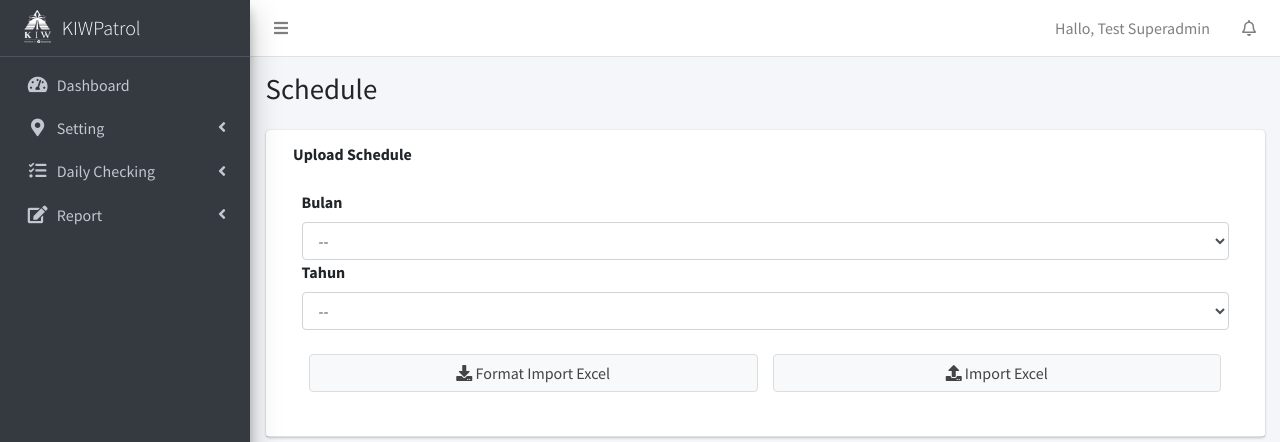
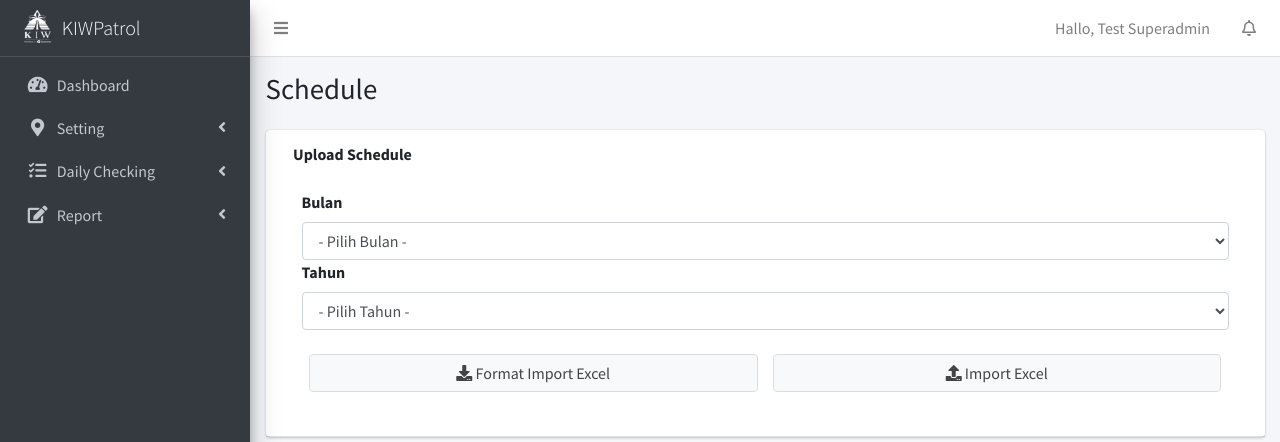
Before and after one commit to lastzidanemagaba/AP1_CMS_SIMPLE, a PHP site: page /admin/schedule in a window 1280 px wide. Shown: the top 442 px of the page. Run offline with PHP 8.4, Linux system fonts and the light colour scheme; a user stored in the database is signed in; data comes from the database, SQL or seed files in the repository; some libraries are stand-ins or nearby versions.

Commit message:
final version

```diff
--- a/admin/header.php
+++ b/admin/header.php
@@ -254,6 +254,7 @@
               </li>
             </ul>
           </li>
+
 		  <!--li class="nav-item">
 			<a href="logout" class="nav-link">
 			  <i class="nav-icon fas fa-angle-double-right"></i>
--- a/admin/schedule.php
+++ b/admin/schedule.php
@@ -47,7 +47,7 @@
 						<div class="modal-body form-group row">
 							<label>Bulan</label>
 							<select class="form-control" placeholder="bln"  id="bln" name="bln" required>
-								<option value="">--</option>
+								<option value="">- Pilih Bulan -</option>
 								<option value="01">Januari</option>
 								<option value="02">Februari</option>
 								<option value="03">Maret</option>
@@ -63,7 +63,7 @@
 							</select>
 							<label>Tahun</label>
 							<select class="form-control" placeholder="thn"  id="thn" name="thn" required>
-								<option value="">--</option>
+								<option value="">- Pilih Tahun -</option>
 								<option value="2021">2021</option>
 								<option value="2022">2022</option>
 							</select>
--- a/admin/schedule_excel.php
+++ b/admin/schedule_excel.php
@@ -12,7 +12,7 @@ $spreadsheet = new Spreadsheet();
 $sheet = $spreadsheet->getActiveSheet();
 
 // ambil tanggal dari inputan
-$hasiltangkap = $_POST['thn']."-".$_POST['bln']."-01";
+$hasiltangkap = $_POST['thn']."-".$_POST['bln']."-".date('d');
 $tanggal = $hasiltangkap;
 $thnbln =  explode("-", $tanggal);
 // ambil hari terakhir dr bulan inputan
```
